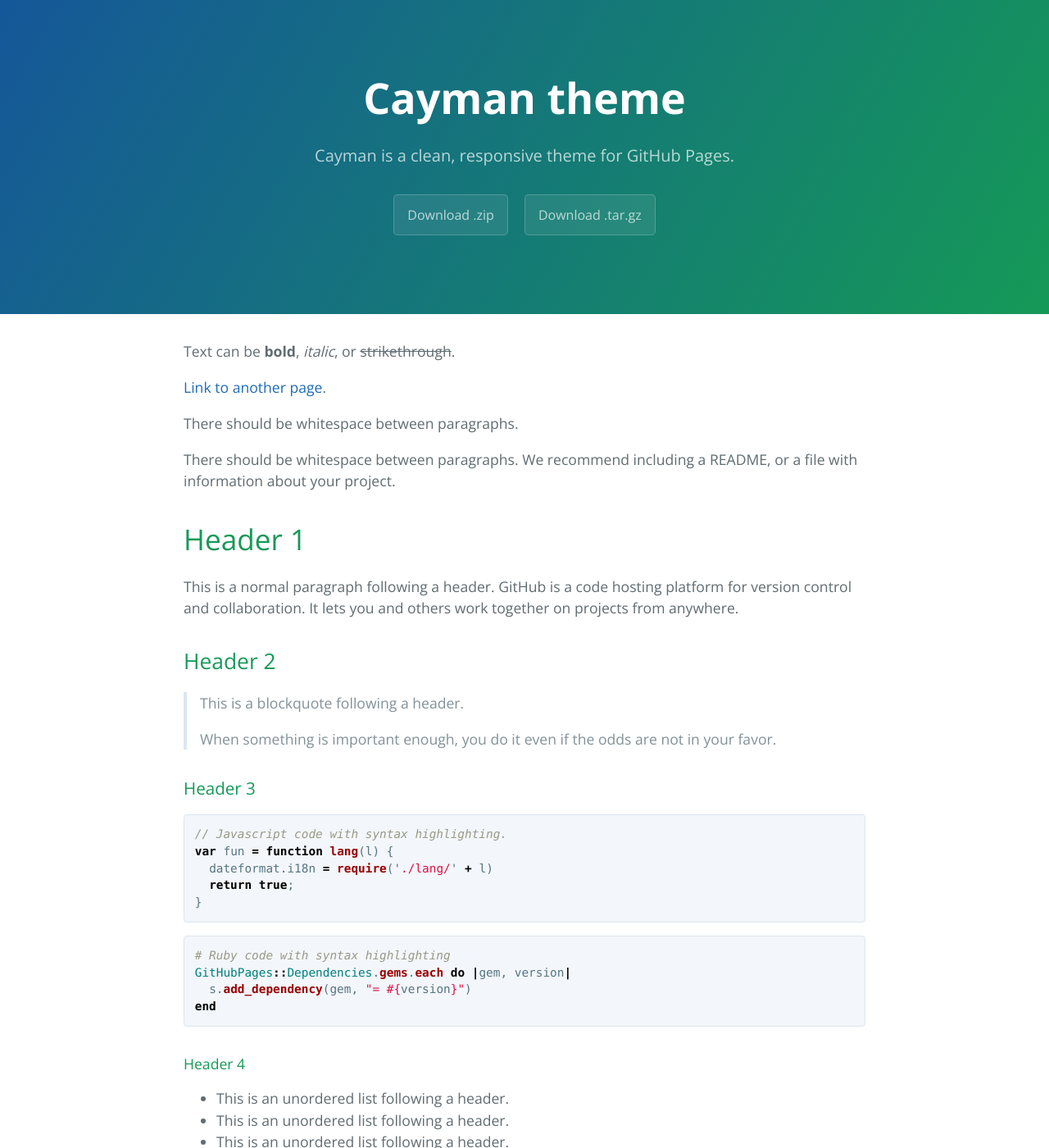
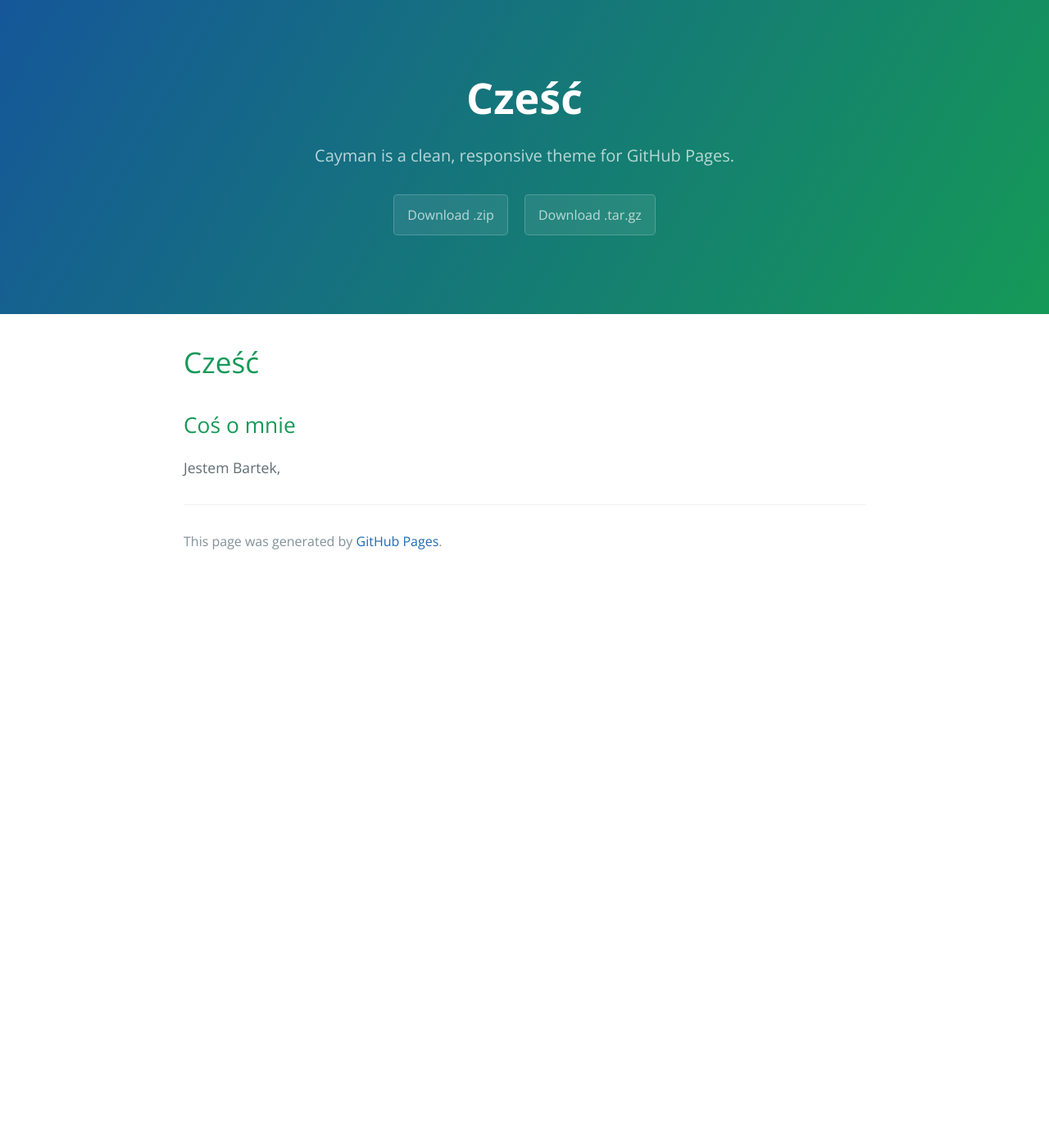
Before and after one commit to UnknownCmds/UnknownCmds.github.io, a Jekyll site: the page built from index.md, in a window 1280 px wide and 1400 px high. Shown: the whole window at 82% size. Built offline with Jekyll 4.4.1, drawn with Linux system fonts in a browser that asks for light colours; our own code applies the rules of GitHub Pages for plain Markdown files; some of the changed text lies outside the part shown.

Commit message:
Update index.md

````diff
--- a/index.md
+++ b/index.md
@@ -1,123 +1,6 @@
 ---
 layout: default
 ---
-
-Text can be **bold**, _italic_, or ~~strikethrough~~.
-
-[Link to another page](./another-page.html).
-
-There should be whitespace between paragraphs.
-
-There should be whitespace between paragraphs. We recommend including a README, or a file with information about your project.
-
-# Header 1
-
-This is a normal paragraph following a header. GitHub is a code hosting platform for version control and collaboration. It lets you and others work together on projects from anywhere.
-
-## Header 2
-
-> This is a blockquote following a header.
->
-> When something is important enough, you do it even if the odds are not in your favor.
-
-### Header 3
-
-```js
-// Javascript code with syntax highlighting.
-var fun = function lang(l) {
-  dateformat.i18n = require('./lang/' + l)
-  return true;
-}
-```
-
-```ruby
-# Ruby code with syntax highlighting
-GitHubPages::Dependencies.gems.each do |gem, version|
-  s.add_dependency(gem, "= #{version}")
-end
-```
-
-#### Header 4
-
-*   This is an unordered list following a header.
-*   This is an unordered list following a header.
-*   This is an unordered list following a header.
-
-##### Header 5
-
-1.  This is an ordered list following a header.
-2.  This is an ordered list following a header.
-3.  This is an ordered list following a header.
-
-###### Header 6
-
-| head1        | head two          | three |
-|:-------------|:------------------|:------|
-| ok           | good swedish fish | nice  |
-| out of stock | good and plenty   | nice  |
-| ok           | good `oreos`      | hmm   |
-| ok           | good `zoute` drop | yumm  |
-
-### There's a horizontal rule below this.
-
-* * *
-
-### Here is an unordered list:
-
-*   Item foo
-*   Item bar
-*   Item baz
-*   Item zip
-
-### And an ordered list:
-
-1.  Item one
-1.  Item two
-1.  Item three
-1.  Item four
-
-### And a nested list:
-
-- level 1 item
-  - level 2 item
-  - level 2 item
-    - level 3 item
-    - level 3 item
-- level 1 item
-  - level 2 item
-  - level 2 item
-  - level 2 item
-- level 1 item
-  - level 2 item
-  - level 2 item
-- level 1 item
-
-### Small image
-
-![Octocat](https://github.githubassets.com/images/icons/emoji/octocat.png)
-
-### Large image
-
-![Branching](https://guides.github.com/activities/hello-world/branching.png)
-
-
-### Definition lists can be used with HTML syntax.
-
-<dl>
-<dt>Name</dt>
-<dd>Godzilla</dd>
-<dt>Born</dt>
-<dd>1952</dd>
-<dt>Birthplace</dt>
-<dd>Japan</dd>
-<dt>Color</dt>
-<dd>Green</dd>
-</dl>
-
-```
-Long, single-line code blocks should not wrap. They should horizontally scroll if they are too long. This line should be long enough to demonstrate this.
-```
-
-```
-The final element.
-```
+# Cześć
+## Coś o mnie
+Jestem Bartek,
````
